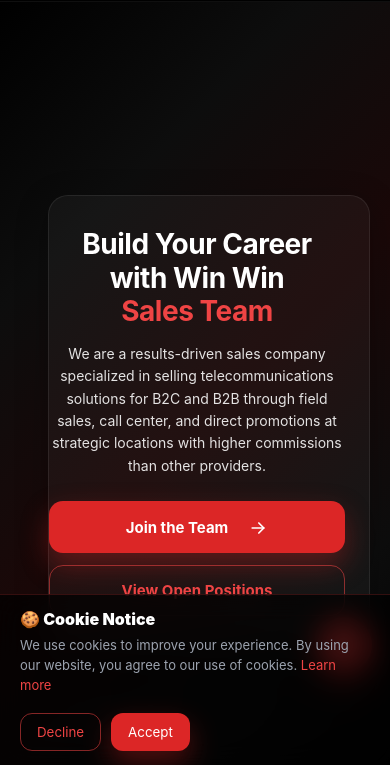
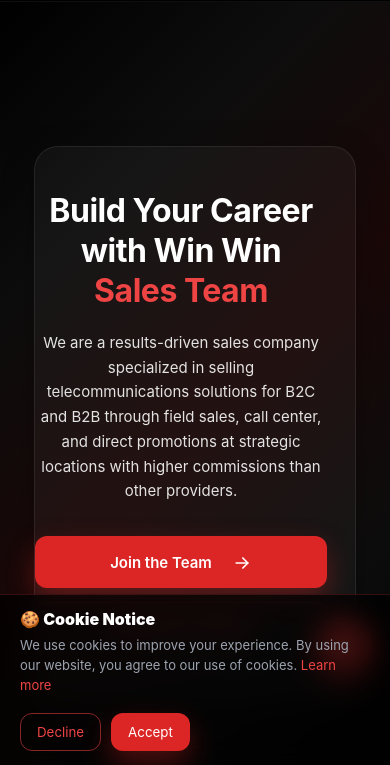
Before and after one commit to aminedamoun/win-win-new, a website built with Vite: page index.html in a window 390 px wide. Shown: the part 79-844 px from the top of the page. Built offline with nearby package versions, Linux system fonts and the light colour scheme.

Commit message:
Updated styles.css

```diff
--- a/assets/css/styles.css
+++ b/assets/css/styles.css
@@ -132,7 +132,12 @@
   background: rgba(239,68,68,.12);
   border-color: rgba(239,68,68,.7);
 }
-.btn-lg{padding: 14px 22px; border-radius: 14px; font-weight:700}
+.btn-lg{padding: 16px 32px; border-radius: 12px; font-weight:600; font-size: 17px}
+.hero-actions .btn{
+  width: 100%;
+  max-width: 520px;
+  justify-content: center;
+}
 
 /* Typography */
 .h2{
@@ -201,42 +206,43 @@
   display:flex;
   align-items:center;
   justify-content:center;
-  padding: 80px 0;
+  padding: 100px 24px;
 }
 .hero-right{
-  max-width: 900px;
+  max-width: 700px;
   width: 100%;
-  padding: 40px 48px 48px;
+  padding: 56px 56px 60px;
   background: rgba(255,255,255,.04);
-  border-radius: 24px;
+  border-radius: 32px;
   border: 1px solid rgba(255,255,255,.08);
   box-shadow: 0 8px 32px rgba(0,0,0,.3);
   text-align: center;
+  margin: 0 auto;
 }
 .hero-title{
-  font-size: clamp(32px, 4.5vw, 48px);
-  line-height: 1.15;
-  margin: 0 0 20px 0;
+  font-size: clamp(36px, 5vw, 52px);
+  line-height: 1.2;
+  margin: 0 0 24px 0;
   letter-spacing: -0.5px;
   font-weight: 700;
 }
-.hero-accent{color: var(--red-500)}
+.hero-accent{
+  color: var(--red-500);
+  display: block;
+}
 .hero-desc{
   color: rgba(255,255,255,.88);
-  font-size: 16px;
-  line-height: 1.65;
-  margin: 0 0 32px 0;
-  max-width: 680px;
-  margin-left: auto;
-  margin-right: auto;
+  font-size: 17px;
+  line-height: 1.7;
+  margin: 0 0 40px 0;
+  max-width: 100%;
 }
 .hero-actions{
   display:flex;
-  gap:14px;
-  flex-wrap:wrap;
-  justify-content: center;
-  max-width: 600px;
-  margin: 0 auto;
+  flex-direction: column;
+  gap:16px;
+  align-items: center;
+  width: 100%;
 }
 /* Burger Menu */
 .burger-btn{
@@ -328,34 +334,35 @@
     display:flex;
     align-items:center;
     justify-content: center;
-    padding: 60px 20px;
+    padding: 80px 20px;
   }
   .hero-right{
     width: 100%;
-    padding: 32px 24px 36px;
+    padding: 44px 28px 48px;
     background: rgba(255,255,255,.04);
-    border-radius: 20px;
+    border-radius: 24px;
     border: 1px solid rgba(255,255,255,.08);
     text-align: center;
     box-shadow: 0 8px 32px rgba(0,0,0,.3);
   }
   .hero-title{
-    font-size: 28px;
-    line-height: 1.2;
-    margin-bottom: 14px;
+    font-size: 32px;
+    line-height: 1.25;
+    margin-bottom: 20px;
   }
   .hero-desc{
-    font-size: 14px;
-    line-height: 1.6;
-    margin: 0 0 24px 0;
+    font-size: 15px;
+    line-height: 1.65;
+    margin: 0 0 32px 0;
     color: rgba(255,255,255,.88);
   }
   .hero-actions{
     flex-direction: column;
-    gap: 12px;
+    gap: 14px;
   }
   .hero-actions .btn{
     width: 100%;
+    max-width: 100%;
     justify-content: center;
     padding: 15px 28px;
     font-size: 15px;
```
